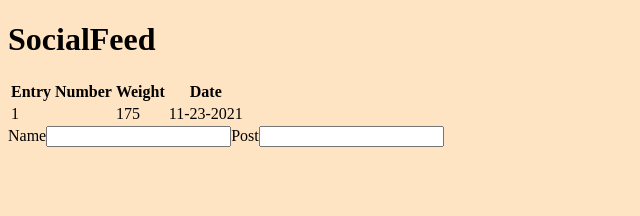
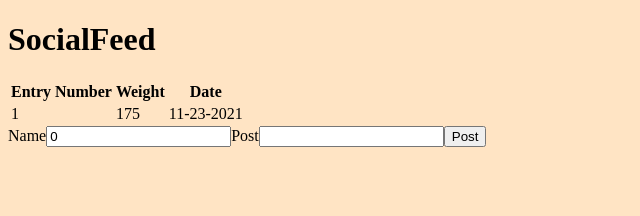
Before and after one commit to LBarandiaran/React-Social-Feed, a React (Create React App) app: page / in a window 1280 px wide. Shown: the top 216 px of the page, without its empty margins (0-640 px from the left). Built offline with nearby package versions, Linux system fonts and the light colour scheme.

Commit message:
Added Post Button to AddPost component

```diff
--- a/src/Components/AddPost/AddPostForm.jsx
+++ b/src/Components/AddPost/AddPostForm.jsx
@@ -1,12 +1,18 @@
+import React, { useState } from 'react';
 
 
 const AddPostForm = (props) => {
+
+    const [name, setName] = useState(0);
+    const [post, setPost] = useState('');
+
     return (
         <form>
             <label>Name</label>
-            <input type='string' />
+            <input type='text' value={name} onChange={(event) => setName(event.target.value)} />
             <label>Post</label>
-            <input type='string' />
+            <input type='text' value={post} onChange={(event) => setPost(event.target.value)} />
+            <button type='submit'>Post</button>
         </form>
       );
 }
```
